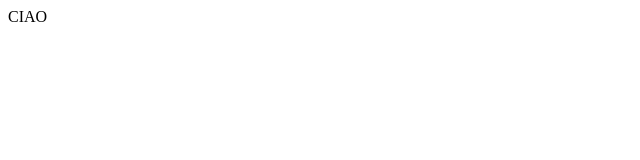
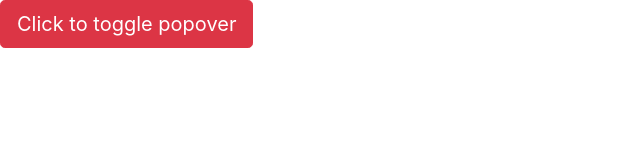
Before and after one commit to MarteTaglio/WTHwebpack, a website built with webpack: page static/index.html in a window 1280 px wide. Shown: the whole page, without its empty margins (0-640 px from the left). Built offline with nearby package versions, Linux system fonts and the light colour scheme.

Commit message:
aggiunto bootstrap

```diff
--- a/package.json
+++ b/package.json
@@ -4,7 +4,11 @@
   "description": "",
   "main": "./src/index.js",
   "dependencies": {
-    "lodash": "^4.17.15"
+    "bootstrap": "^4.3.1",
+    "css-loader": "^3.2.0",
+    "jquery": "^3.4.1",
+    "popper.js": "^1.15.0",
+    "style-loader": "^1.0.0"
   },
   "devDependencies": {
     "copy-webpack-plugin": "^5.0.4",
--- a/src/index.js
+++ b/src/index.js
@@ -1,11 +1,10 @@
-import _ from "lodash";
+import $ from "jquery";
+import "bootstrap";
+import 'bootstrap/dist/css/bootstrap.min.css';
 
-function component() {
-  const element = document.createElement('div');
 
-  element.innerHTML = "CIAO";
-
-  return element;
-}
-
-document.body.appendChild(component());
+$(function () {
+  $('.example-popover').popover({
+    container: 'body'
+  })
+})
--- a/static/index.html
+++ b/static/index.html
@@ -1,9 +1,18 @@
-<!doctype html>
+<!DOCTYPE html>
 <html>
   <head>
     <title>Getting Started</title>
   </head>
   <body>
+    <button
+      type="button"
+      class="btn btn-lg btn-danger example-popover"
+      data-toggle="popover"
+      title="Popover title"
+      data-content="And here's some amazing content. It's very engaging. Right?"
+    >
+      Click to toggle popover
+    </button>
     <script src="main.js"></script>
   </body>
 </html>
--- a/webpack.config.js
+++ b/webpack.config.js
@@ -7,6 +7,14 @@ module.exports = {
     filename: 'main.js',
     path: path.resolve(__dirname, 'dist')
   },
+  module: {
+    rules: [
+      {
+        test: /\.css$/,
+        use: ['style-loader', 'css-loader']
+      }
+    ]
+  },
   plugins: [
     new CopyPlugin([
       { from: 'static', to: './' }
```
Also changed, not shown: 1 other file.
